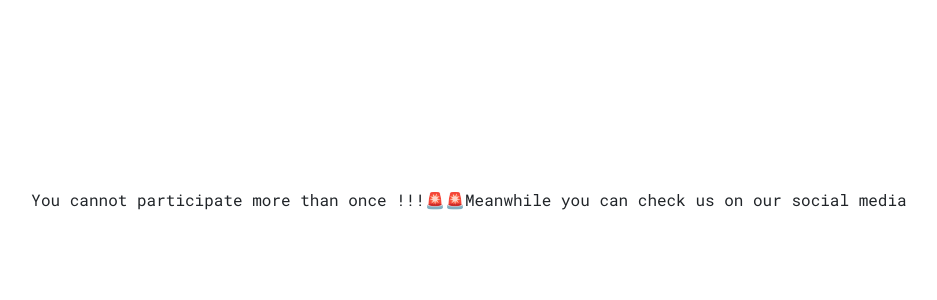
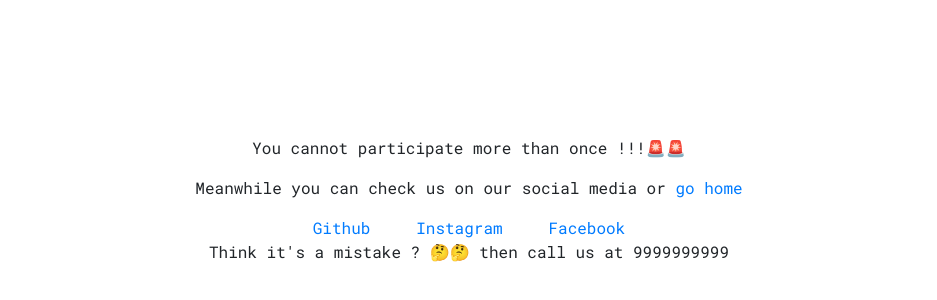
Before and after one commit to shelcia/Edith, a React (Create React App) app: page /noentrybro in a window 1280 px wide. Shown: the part 192-492 px from the top of the page, without its empty margins (171-1108 px from the left). Built offline with nearby package versions, Linux system fonts and the light colour scheme.

Commit message:
update no entry page

```diff
--- a/src/components/Admin.jsx
+++ b/src/components/Admin.jsx
@@ -52,6 +52,15 @@ const AdminDashboard = () => {
                 </div>
                 <div className='card-body'>
                   <p>Email: {user.email}</p>
+                </div>
+                <div className='card-body mb-4'>
+                  <p>Points: {user.point}</p>
+                </div>
+                <div className='card-body mb-4'>
+                  <p>
+                    Attendance:
+                    {user.isParticipated ? "Attended" : "Not Attended"}
+                  </p>
                 </div>
                 <div className='card-body mb-4'>
                   <p className='text-primary'>All Submissions</p>
--- a/src/components/Form.jsx
+++ b/src/components/Form.jsx
@@ -4,11 +4,13 @@ import { useHistory } from "react-router-dom";
 import HintModal from "./HintModal";
 import { ToastContainer, toast } from "react-toastify";
 import "react-toastify/dist/ReactToastify.css";
+import Loading from "./Loading";
 
 const Form = () => {
   const [hints, setHints] = useState([]);
   const history = useHistory();
   const [user, setUser] = useState([]);
+  const [isLoading, setIsLoading] = useState(false);
 
   const URL = process.env.REACT_APP_HEROKU_LINK;
   const token = localStorage.getItem("Edith-token");
@@ -45,10 +47,12 @@ const Form = () => {
   //GET HINTS
   useEffect(() => {
     const ac = new AbortController();
+    setIsLoading(true);
     axios
       .get(`${URL}api/hint/hints`)
       .then((response) => {
         setHints(response.data);
+        setIsLoading(false);
       })
       .catch((error) => console.log(error));
     return () => ac.abort(); // Abort both fetches on unmount
@@ -179,7 +183,11 @@ const Form = () => {
           Edith Questions
         </h3>
         <hr />
-        {hints.map((hint) => (
+
+        {isLoading ? (
+          <Loading message='Loading hints and flags' />
+        ) : (
+          hints.map((hint) => (
             <React.Fragment key={hint._id}>
               <form className='mb-3'>
                 <div className='row'>
@@ -196,7 +204,9 @@ const Form = () => {
                     <button
                       className='btn btn-primary'
                       type='submit'
-                    onClick={(e) => checkAnswers(e, hint._id, hint.hintTitle)}>
+                      onClick={(e) =>
+                        checkAnswers(e, hint._id, hint.hintTitle)
+                      }>
                       Submit
                     </button>
                     <button
@@ -216,7 +226,8 @@ const Form = () => {
                 hintId={hint._id}
               />
             </React.Fragment>
-        ))}
+          ))
+        )}
         <hr />
         <div className='text-center'>
           <button
--- a/src/components/Login.jsx
+++ b/src/components/Login.jsx
@@ -35,6 +35,7 @@ const Login = () => {
 
       if (result.data.isParticipated) {
         history.push("/noentrybro");
+        return;
       }
       localStorage.setItem(`${PREFIX}token`, result.data.token);
       localStorage.setItem(`${PREFIX}id`, result.data._id);
--- a/src/components/NoEntry.jsx
+++ b/src/components/NoEntry.jsx
@@ -4,10 +4,19 @@ const NoEntry = () => {
   return (
     <React.Fragment>
       <div
-        className='container-fluid d-flex align-items-center justify-content-center'
+        className='container-fluid d-flex align-items-center justify-content-center flex-column'
         style={{ height: "100vh" }}>
         <p>You cannot participate more than once !!!🚨🚨</p>
-        <p>Meanwhile you can check us on our social media</p>
+        <p>
+          Meanwhile you can check us on our social media or{" "}
+          <a href='/'>go home</a>
+        </p>
+        <div className='d-flex align-items-center justify-content-between w-25'>
+          <a href='https://github.com/IIITDM-CS-CLUB'>Github</a>
+          <a href='https://www.instagram.com/cs.club.iiitdm/'>Instagram</a>
+          <a href='https://www.facebook.com/csclubiiitdm'>Facebook</a>
+        </div>
+        <p>Think it's a mistake ? 🤔🤔 then call us at 9999999999</p>
       </div>
     </React.Fragment>
   );
```
Lines whose indentation alone changed are shown as unchanged.
